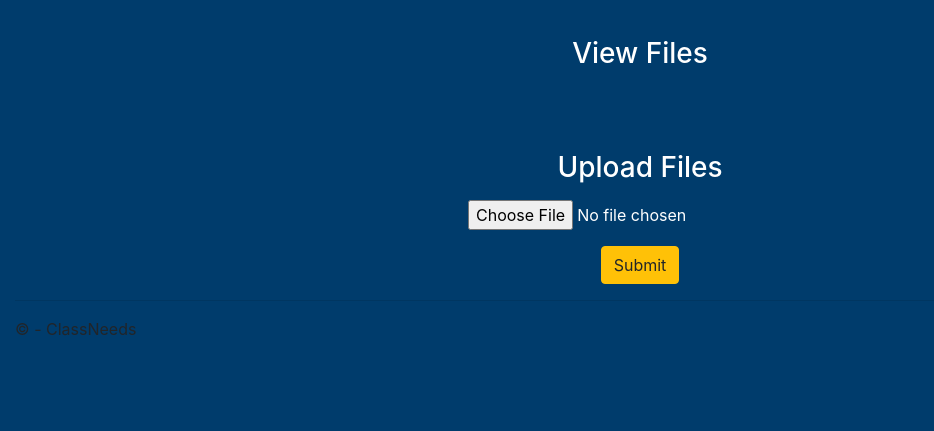
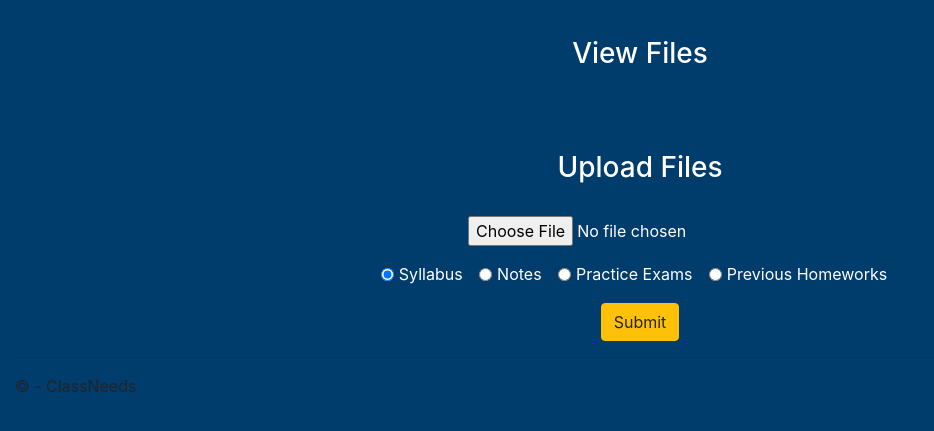
Before and after one commit to Error808/ClassNeeds, a Flask app: template ClassNeeds/templates/classDetails.html in a window 1280 px wide. Shown: the part 193-624 px from the top of the page, without its empty margins (0-934 px from the left). Run offline with Flask 2, Linux system fonts and the light colour scheme; the template is opened without the code that fills it, so the values that code supplies are empty; some libraries are stand-ins or nearby versions.

Commit message:
upload download

```diff
--- a/ClassNeeds/__init__.py
+++ b/ClassNeeds/__init__.py
@@ -32,6 +32,7 @@ class File(db.Model):
     className = db.Column(db.String(300))
     name = db.Column(db.String(300))
     data = db.Column(db.LargeBinary)
+    wfile = db.Column(db.String(300))
 
 
 #creates the table
@@ -247,9 +248,10 @@ def ClassInfo():
 def upload():
     file = request.files['inputFile']
     className = request.form['className']
+    wfile = request.form['inlineRadioOptions']
 
 
-    newFile = File( className = className, name = file.filename, data = file.read())
+    newFile = File( wfile = wfile, className = className, name = file.filename, data = file.read())
     db.session.add(newFile)
     db.session.commit();
 
--- a/ClassNeeds/templates/classDetails.html
+++ b/ClassNeeds/templates/classDetails.html
@@ -12,13 +12,13 @@
 
 
 
-<div class="container text-center">
+<div class="container text-white text-center">
 
-    <h3 class="text-center text-white"  > View Files </h3>
-    <br>
+    <h3 > View Files </h3>
+    <br />
     {% for item in items %}
     <ul class=" list-group" style=" display: inline-block">
-        <li class="text-center list-group-item list-group-item-action list-group-item-warning ">
+        <li class="list-group-item list-group-item-action list-group-item-warning ">
             <a style =" word-break: break-all "  href={{ url_for('download', id = item.id)   }}> {{ item.name }} </a>
         </li>
         <br />
@@ -29,20 +29,38 @@
 <br />
 <br />
 
-<div class="container text-white text-center ">
+<div class="container text-white text-center">
 
     <form action="/upload" method="post" enctype="multipart/form-data">
+
+        <h3> Upload Files </h3>
+        <br />
         <div class="form-group ">
-            <input type="hidden" value="{{ message }}" name="className">
-            <h3 class="text-center text-white"> Upload Files </h3>
+            <input class="form-control" type="hidden" value="{{ message }}" name="className">
+            <input type="file" name="inputFile" required>
         </div>
-        <div class="form-group " style=" display: inline-block">
-            <input type="file" class=" form-control-file " name="inputFile" required>
+        <div class=" form-group">
+            <div class="form-check form-check-inline">
+                <input class="form-check-input" type="radio" name="inlineRadioOptions" id="inlineRadio1" value="Syllabus" checked>
+                <label class="form-check-label" for="inlineRadio1">Syllabus</label>
+            </div>
+            <div class="form-check form-check-inline">
+                <input class="form-check-input" type="radio" name="inlineRadioOptions" id="inlineRadio2" value="Notes">
+                <label class="form-check-label" for="inlineRadio2">Notes</label>
+            </div>
+            <div class="form-check form-check-inline">
+                <input class="form-check-input" type="radio" name="inlineRadioOptions" id="inlineRadio3" value="Practice Exams">
+                <label class="form-check-label" for="inlineRadio2">Practice Exams</label>
+            </div>
+            <div class="form-check form-check-inline">
+                <input class="form-check-input" type="radio" name="inlineRadioOptions" id="inlineRadio4" value="Previous Homeworks">
+                <label class="form-check-label" for="inlineRadio2">Previous Homeworks</label>
+            </div>
         </div>
-
         <div class="form-group">
             <button type="submit" class="btn btn-warning">Submit</button>
         </div>
+
 
 
     </form>
```
